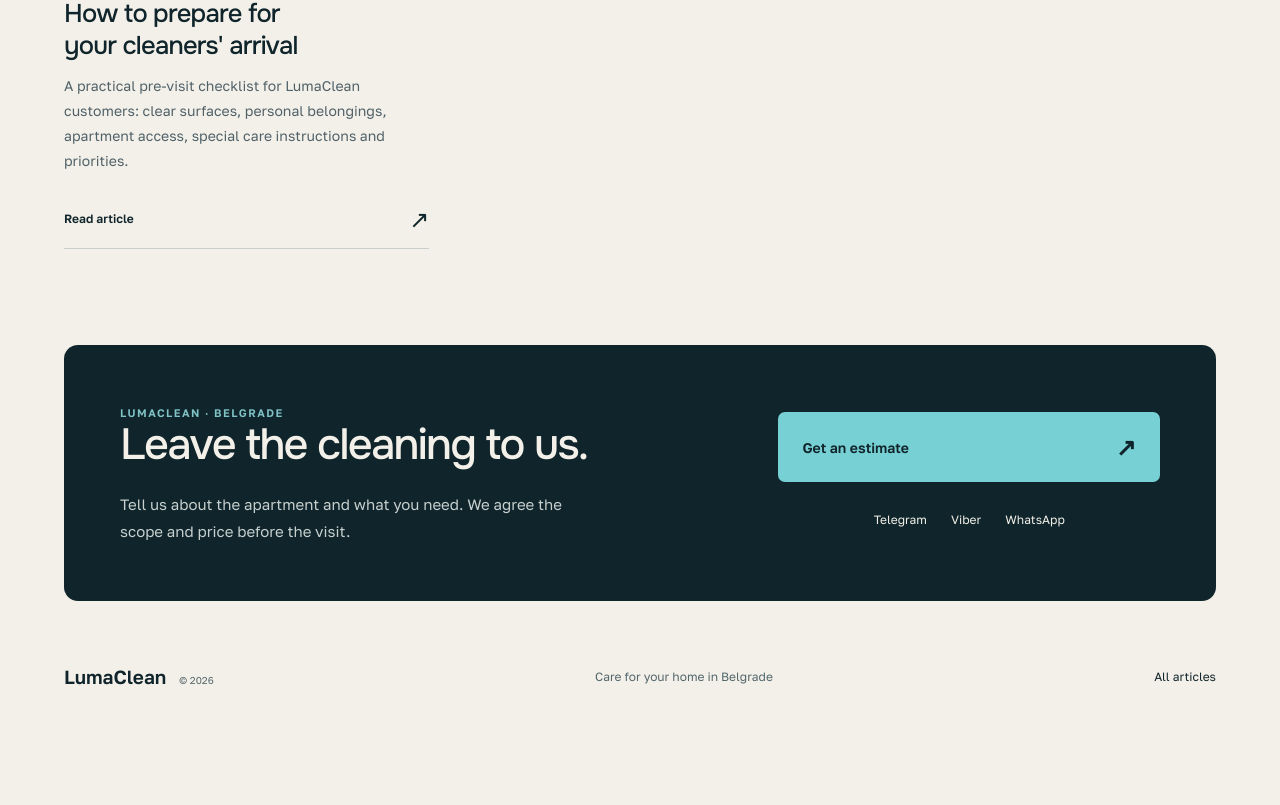
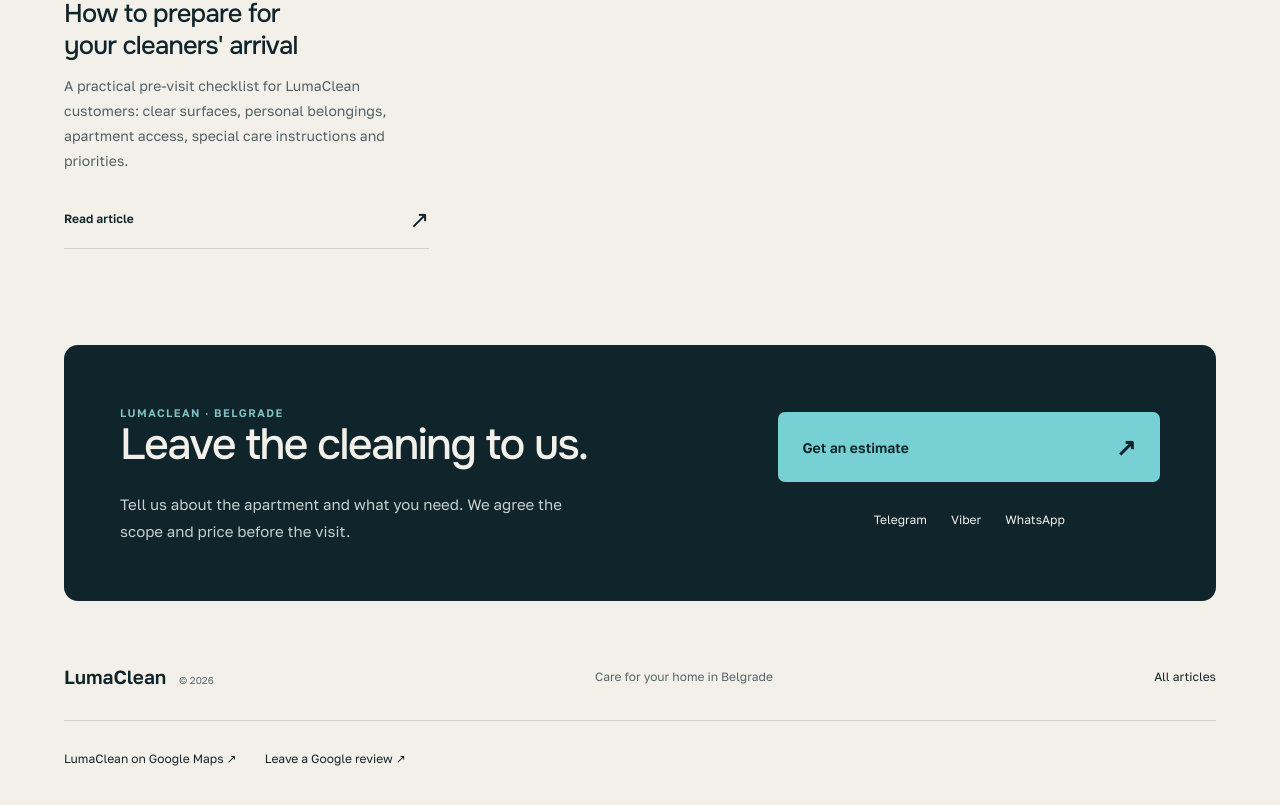
Before and after one commit to boooobly/lumaclean, a Next.js app: page /en/articles in a window 1280 px wide. Shown: the part 3733-4538 px from the top of the page. Before the commit the page ends 4469 px from the top, so only its background shows below. Built offline with nearby package versions, Linux system fonts and the light colour scheme; no server answers.

Commit message:
Link multilingual pages to verified Google Business Profile

```diff
--- a/src/app/[locale]/services/[service]/page.tsx
+++ b/src/app/[locale]/services/[service]/page.tsx
@@ -7,6 +7,7 @@ import {setRequestLocale} from "next-intl/server";
 import {notFound} from "next/navigation";
 import {Estimate} from "@/components/site/estimate";
 import {ServiceBrief, ServicePrices} from "@/components/site/service-planning";
+import {GoogleProfileLinks} from "@/components/site/google-profile-links";
 import {SiteHeader} from "@/components/site/site-header";
 import {routing, type Locale} from "@/i18n/routing";
 import {getMessengerLinks} from "@/lib/contacts";
@@ -202,7 +203,7 @@ export default async function ServicePage({params}: {params: Promise<Params>}) {
           </div>
         </section>
       </main>
-      <footer className="site-footer"><div className="shell"><Link href={`/${locale}`}><Image src="/brand/logo-primary.svg" alt="LumaClean" width={622} height={132}/></Link><span>{editorial.footer}</span><div className="site-footer-locales">{routing.locales.map((item) => <Link className={item === locale ? "active" : ""} href={localeHrefs[item]} key={item}>{item.toUpperCase()}</Link>)}</div><div className="service-footer-contacts">{messengerLinks.map((contact) => <a href={contact.href} key={contact.id} target={contact.id === "viber" ? undefined : "_blank"} rel={contact.id === "viber" ? undefined : "noreferrer"}>{contact.label}</a>)}</div></div></footer>
+      <footer className="site-footer"><div className="shell"><Link href={`/${locale}`}><Image src="/brand/logo-primary.svg" alt="LumaClean" width={622} height={132}/></Link><span>{editorial.footer}</span><div className="site-footer-locales">{routing.locales.map((item) => <Link className={item === locale ? "active" : ""} href={localeHrefs[item]} key={item}>{item.toUpperCase()}</Link>)}</div><div className="service-footer-contacts">{messengerLinks.map((contact) => <a href={contact.href} key={contact.id} target={contact.id === "viber" ? undefined : "_blank"} rel={contact.id === "viber" ? undefined : "noreferrer"}>{contact.label}</a>)}</div><GoogleProfileLinks locale={locale}/></div></footer>
     </div>
   );
 }
--- a/src/app/styles/site-production.css
+++ b/src/app/styles/site-production.css
@@ -198,7 +198,7 @@
 .site-contact-link:hover i { transform: translate(2px,-2px); }
 
 .site-page .site-footer { background: var(--lc-paper); }
-.site-page .site-footer .shell { border-top: 1px solid var(--lc-line); }
+.site-page .site-footer .shell { flex-wrap: wrap; gap: 24px; border-top: 1px solid var(--lc-line); }
 .site-footer-locales { display: flex; gap: 12px; font-size: 10px; font-weight: 650; letter-spacing: .08em; }
 .site-footer-locales a { opacity: .45; transition: opacity .2s; }
 .site-footer-locales a:hover, .site-footer-locales a.active { opacity: 1; }
--- a/src/components/site/article-components.tsx
+++ b/src/components/site/article-components.tsx
@@ -1,3 +1,4 @@
+import {GoogleProfileLinks} from "@/components/site/google-profile-links";
 import Image from "next/image";
 import Link from "next/link";
 import type {Locale} from "@/i18n/routing";
@@ -23,7 +24,7 @@ export function ArticleCta({locale}: {locale: Locale}) {
 
 export function ArticleFooter({locale}: {locale: Locale}) {
   const ui = articleUi[locale];
-  return <footer className="journal-footer"><Link href={`/${locale}`}>LumaClean <span>© {new Date().getFullYear()}</span></Link><p>{ui.footer}</p><Link href={`/${locale}/articles`}>{ui.all}</Link></footer>;
+  return <footer className="journal-footer"><Link href={`/${locale}`}>LumaClean <span>© {new Date().getFullYear()}</span></Link><p>{ui.footer}</p><Link href={`/${locale}/articles`}>{ui.all}</Link><GoogleProfileLinks locale={locale}/></footer>;
 }
 
 export function PreviewNotice({locale}: {locale: Locale}) {
--- /dev/null
+++ b/src/components/site/google-profile-links.module.css
@@ -0,0 +1,14 @@
+.links {
+  display: flex;
+  flex-wrap: wrap;
+  gap: 8px 28px;
+  flex-basis: 100%;
+  order: 4;
+  padding-top: 16px;
+  border-top: 1px solid #10252b24;
+  font-size: 12px;
+  line-height: 1.5;
+}
+.links a { display: inline-flex; align-items: center; min-height: 44px; }
+.links a:hover { text-decoration: underline; text-underline-offset: 4px; }
+.links a:focus-visible { outline: 2px solid #287d87; outline-offset: 4px; }
--- /dev/null
+++ b/src/components/site/google-profile-links.tsx
@@ -0,0 +1,16 @@
+import type {Locale} from "@/i18n/routing";
+import {googleBusinessProfile} from "@/lib/contacts";
+import styles from "./google-profile-links.module.css";
+
+const copy = {
+  ru: {profile: "LumaClean в Google Картах", review: "Оставить отзыв в Google"},
+  sr: {profile: "LumaClean na Google mapama", review: "Ostavite recenziju na Google-u"},
+  en: {profile: "LumaClean on Google Maps", review: "Leave a Google review"},
+} satisfies Record<Locale, {profile: string; review: string}>;
+
+export function GoogleProfileLinks({locale}: {locale: Locale}) {
+  return <div className={styles.links}>
+    <a href={googleBusinessProfile.url}>{copy[locale].profile} ↗</a>
+    <a href={googleBusinessProfile.reviewUrl}>{copy[locale].review} ↗</a>
+  </div>;
+}
--- a/src/lib/contacts.ts
+++ b/src/lib/contacts.ts
@@ -1,4 +1,9 @@
 import type {Locale} from "@/i18n/routing";
+
+export const googleBusinessProfile = {
+  url: "https://maps.app.goo.gl/u8RBLQWzo7ocCssw7",
+  reviewUrl: "https://g.page/r/CVrDJ1HHTF49EBM/review",
+} as const;
 
 const whatsappMessage: Record<Locale, string> = {
   ru: "Здравствуйте! Хочу узнать стоимость уборки.",
```
Also changed, not shown: src/app/[locale]/page.tsx (+4 -3 lines).
